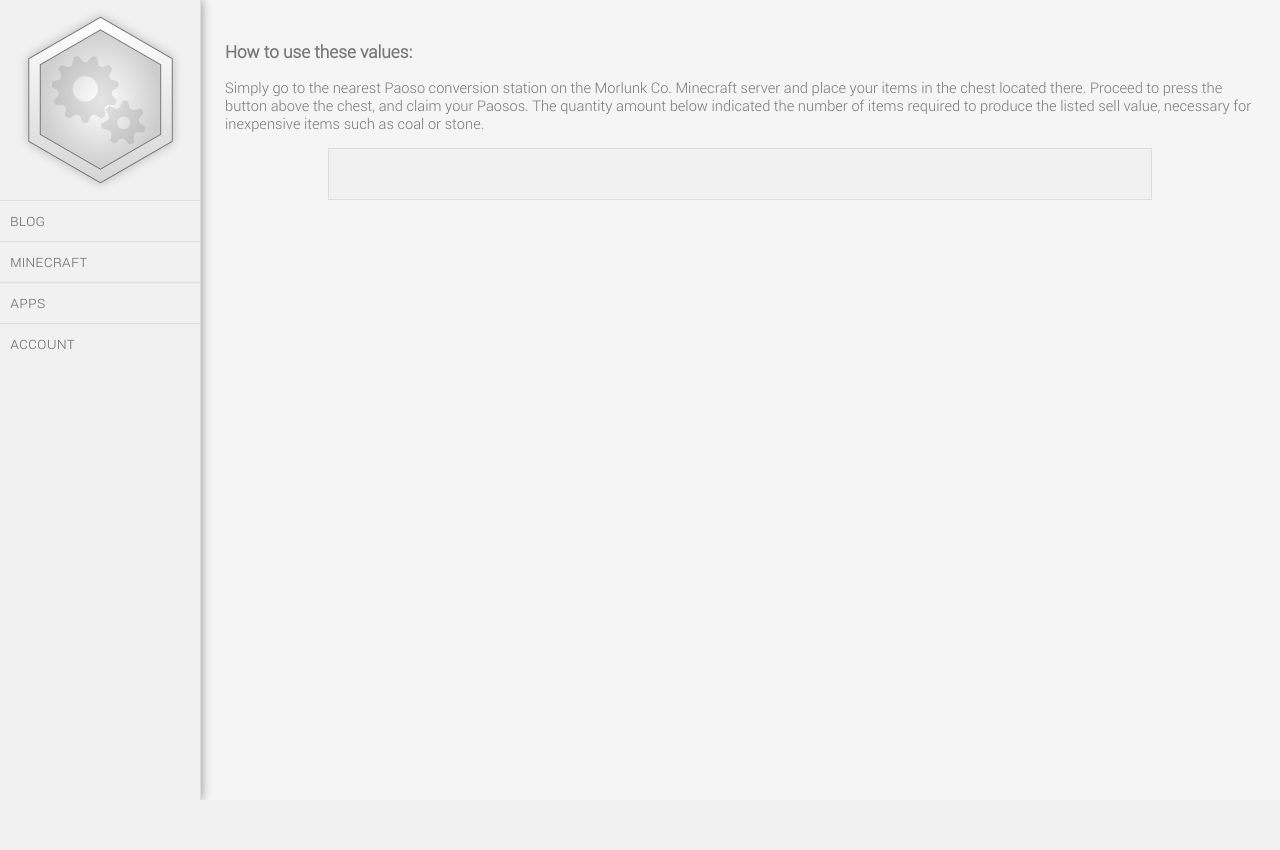
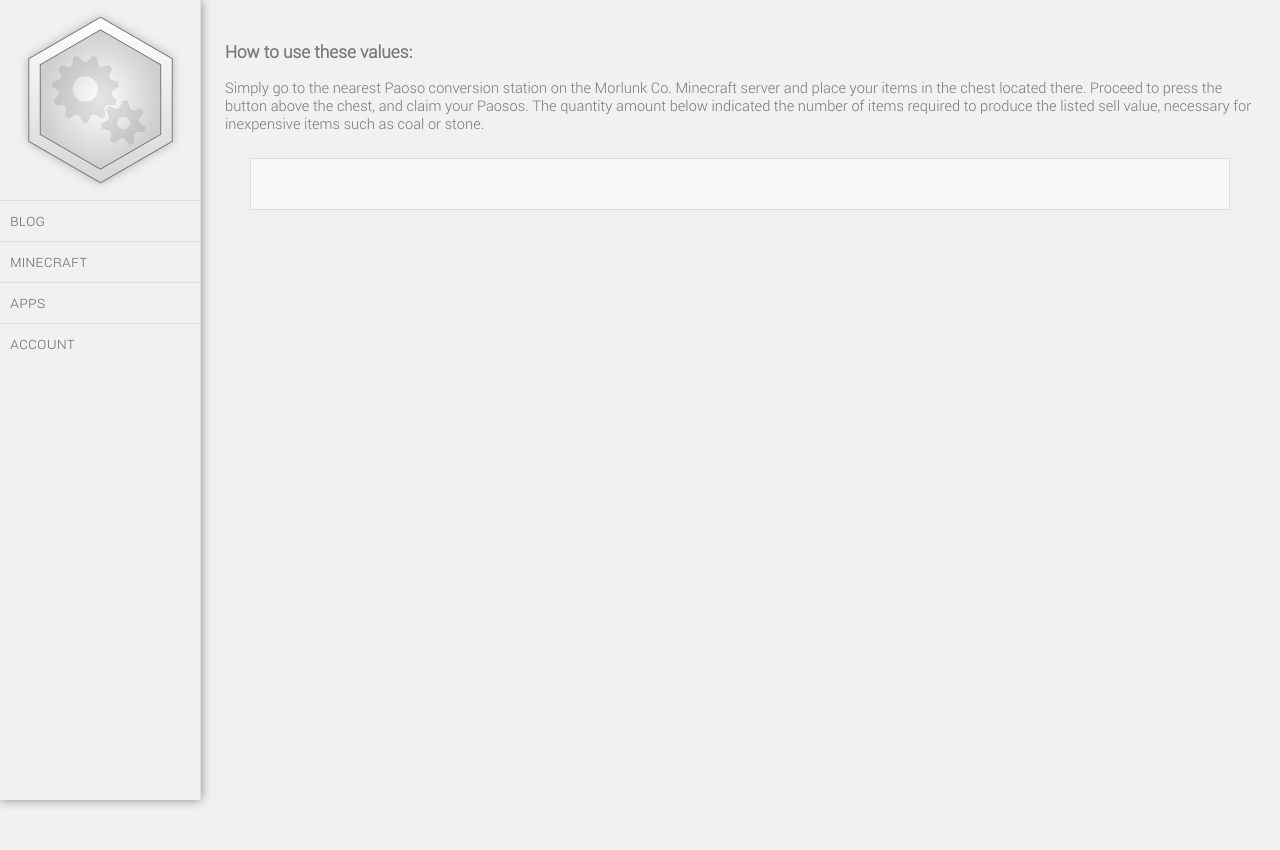
Before and after one commit to acomminos/Morlunk-Web, a Django app: template minecraft/templates/rates.html in a window 1280 px wide. Before the commit the page ends 800 px from the top, so only its background shows below. Run offline with Django 3.2, Linux system fonts and the light colour scheme; the template is opened without the code that fills it, so the values that code supplies are empty.

Commit message:
Styling.

```diff
--- a/pages/static/css/stylesheet.css
+++ b/pages/static/css/stylesheet.css
@@ -1,6 +1,6 @@
 body {
     color: #777;
-    background-color: #F5F5F5;
+    background-color: #F1F1F1;
 }
 
 a:link { color: #777; text-decoration: none; }
@@ -10,7 +10,7 @@ a:visited { color: #777; }
 h1 a:link { text-decoration: none; }
 
 #navpane {
-    position: absolute;
+    position: fixed;
     left: 0px;
     top: 0px;
     bottom: 0px;
@@ -52,14 +52,12 @@ a.navitem {
     top: 0px;
     left: 200px;
     right: 0px;
-    bottom: 0px;
-    background-color: #F5F5F5;
+    min-height: 100%;
 
     padding: 25px;
 
     font-family: "Roboto-Light", Sans, Arial;
     font-size: 11pt;
-    overflow: scroll;
 }
 
 #loginbox {
@@ -85,7 +83,7 @@ a.navitem {
     padding: 20px;
     margin: 20px;
 
-    background-color: #F1F1F1;
+    background-color: #F7F7F7;
     border: 1px solid #DDD;
 }
 
@@ -104,10 +102,10 @@ a.navitem {
     right: 0px;
     min-width: 512px;
     height: auto;
-    margin: 0px 10% 20px 10%;
+    margin: 25px;
     padding: 25px;
 
-    background-color: #F1F1F1;
+    background-color: #F7F7F7;
     border: 1px solid #DDD;
 }
 
```
